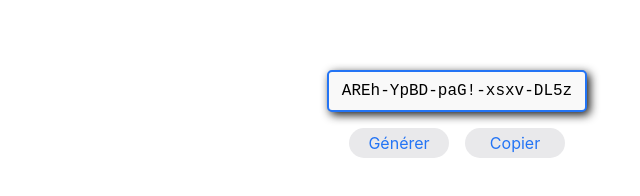
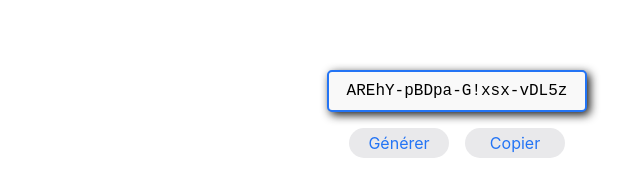
Before and after one commit to FlorianLatapie/mdp, a plain HTML site: page index.html in a window 1280 px wide. Shown: the part 272-468 px from the top of the page, 183-823 px from the left. Drawn offline with Linux system fonts and the light colour scheme; a web font is replaced by a local one.

Commit message:
Update password generator group and size
Changed the password generator to use 4 groups of 5 characters instead of 5 groups of 4 characters

```diff
--- a/index.html
+++ b/index.html
@@ -34,8 +34,8 @@
         function generatePassword() {
             const chars = 'abcdefghkmpqrstuvwxyzABCDEFGHKLMPQRSTUVWXYZ23456789:;,()&!';
 
-            const groups = 5;
-            const groupSize = 4;
+            const groups = 4;
+            const groupSize = 5;
             const passwordLength = groups * groupSize;
 
             let password = '';
```
